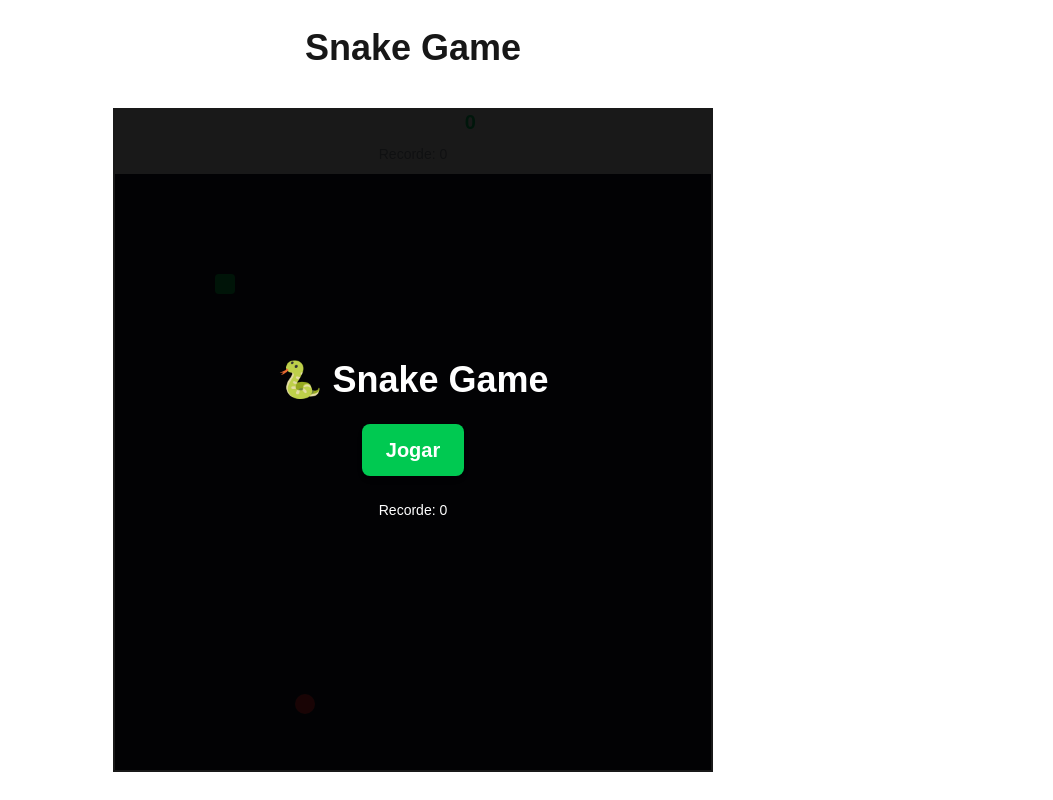
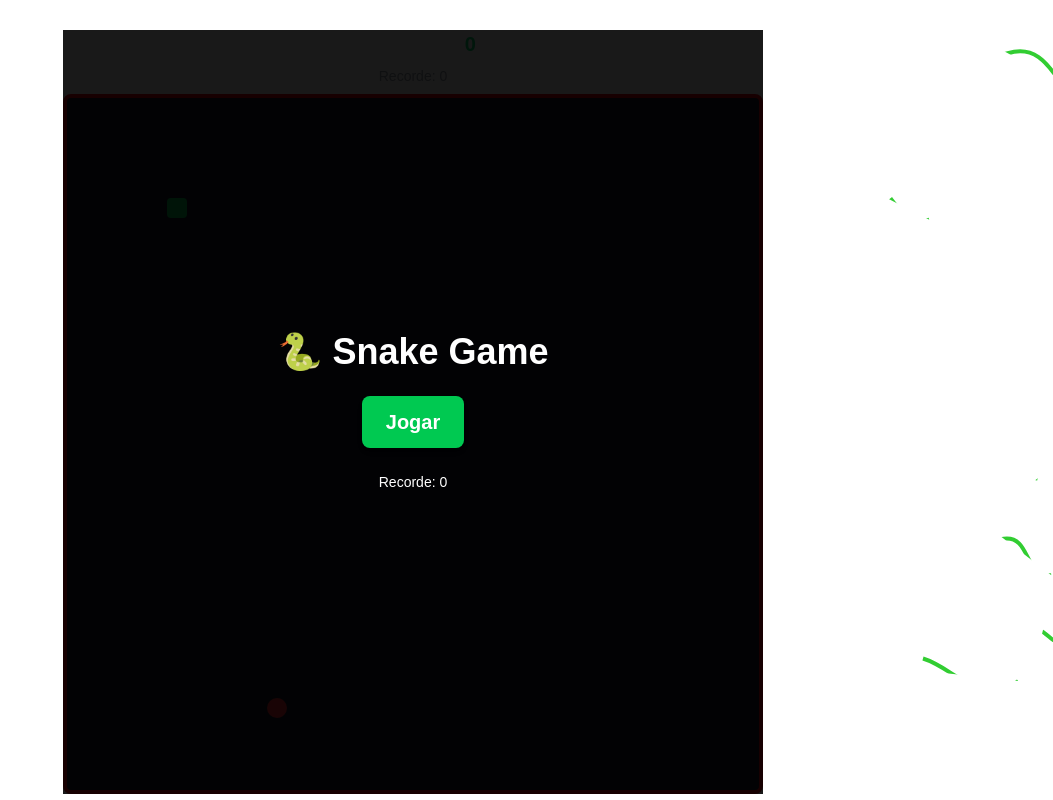
Before and after one commit to vinicius-pascoal/Snake-Game, a Next.js app: page / in a window 1280 px wide. Shown: the whole page, without its empty margins (227-1280 px from the left). Built offline with nearby package versions, Linux system fonts and the light colour scheme.

Commit message:
background (tobe fix)

```diff
--- a/src/components/Board.tsx
+++ b/src/components/Board.tsx
@@ -6,7 +6,7 @@ import { equalPos, getRandomPosition } from "@/utils/helpers";
 import Snake from "./Snake";
 import Food from "./Food";
 
-const GRID_SIZE = 30;
+const GRID_SIZE = 35;
 const CELL_SIZE = 20;
 const INITIAL_SNAKE = [{ x: 5, y: 5 }];
 
@@ -149,7 +149,7 @@ export default function Board() {
 
       {/* Tabuleiro */}
       <div
-        className="relative bg-gray-900 border-2 border-white"
+        className="relative bg-gray-900 border-4 border-red-600 rounded-lg "
         style={{
           width: `${GRID_SIZE * CELL_SIZE}px`,
           height: `${GRID_SIZE * CELL_SIZE}px`,
@@ -171,7 +171,9 @@ export default function Board() {
           <div className="flex gap-6">
             <motion.button
               whileTap={{ scale: 0.9 }}
-        onClick={() => setDir((prev) => (prev !== "RIGHT" ? "LEFT" : prev))}
+              onClick={() =>
+                setDir((prev) => (prev !== "RIGHT" ? "LEFT" : prev))
+              }
               className="w-16 h-16 rounded-full bg-white text-black text-2xl font-bold shadow-lg"
             >
               ←
@@ -185,7 +187,9 @@ export default function Board() {
             </motion.button>
             <motion.button
               whileTap={{ scale: 0.9 }}
-        onClick={() => setDir((prev) => (prev !== "LEFT" ? "RIGHT" : prev))}
+              onClick={() =>
+                setDir((prev) => (prev !== "LEFT" ? "RIGHT" : prev))
+              }
               className="w-16 h-16 rounded-full bg-white text-black text-2xl font-bold shadow-lg"
             >
               →
--- /dev/null
+++ b/src/components/SnakeBackground.tsx
@@ -0,0 +1,108 @@
+"use client";
+
+import { useEffect, useState } from "react";
+import { motion, useMotionValue, useTransform } from "framer-motion";
+
+interface Snake {
+  id: number;
+  x: number;
+  y: number;
+  size: number;
+  speed: number;
+  delay: number;
+  path: string;
+  rotation: number;
+}
+
+export default function SnakeBackground() {
+  const [snakes, setSnakes] = useState<Snake[]>([]);
+  const [screenWidth, setScreenWidth] = useState(1);
+  const [screenHeight, setScreenHeight] = useState(1);
+
+  const mouseX = useMotionValue(0);
+  const mouseY = useMotionValue(0);
+
+  const parallaxX = useTransform(mouseX, [0, screenWidth], [-10, 10]);
+  const parallaxY = useTransform(mouseY, [0, screenHeight], [-10, 10]);
+
+  useEffect(() => {
+    if (typeof window !== "undefined") {
+      setScreenWidth(window.innerWidth);
+      setScreenHeight(window.innerHeight);
+
+      const handleMouseMove = (e: MouseEvent) => {
+        mouseX.set(e.clientX);
+        mouseY.set(e.clientY);
+      };
+
+      window.addEventListener("mousemove", handleMouseMove);
+      return () => window.removeEventListener("mousemove", handleMouseMove);
+    }
+  }, [mouseX, mouseY]);
+
+  useEffect(() => {
+    const createSnake = (id: number): Snake => {
+      const size = 80 + Math.random() * 120;
+      const startX = Math.random() * 100;
+      const startY = Math.random() * 100;
+      const curve = 10 + Math.random() * 40;
+
+      const path = `
+        M0,0
+        C${curve},${-curve} ${curve * 2},${curve} ${curve * 3},0
+        C${curve * 4},${-curve} ${curve * 5},${curve} ${curve * 6},0
+      `;
+
+      return {
+        id,
+        x: startX,
+        y: startY,
+        size,
+        speed: 6 + Math.random() * 6,
+        delay: Math.random() * 3,
+        path,
+        rotation: Math.random() * 360,
+      };
+    };
+
+    const snakesArray = Array.from({ length: 10 }, (_, i) => createSnake(i));
+    setSnakes(snakesArray);
+  }, []);
+
+  return (
+    <div className="absolute inset-0 -z-10 overflow-hidden pointer-events-none">
+      {snakes.map((snake) => (
+        <motion.svg
+          key={snake.id}
+          width={snake.size}
+          height={snake.size / 4}
+          viewBox={`0 0 ${snake.size} ${snake.size / 4}`}
+          className="absolute"
+          style={{
+            top: `${snake.y}%`,
+            left: `${snake.x}%`,
+            rotate: `${snake.rotation}deg`,
+            x: parallaxX,
+            y: parallaxY,
+          }}
+        >
+          <motion.path
+            d={snake.path}
+            stroke="limegreen"
+            strokeWidth="4"
+            fill="none"
+            initial={{ pathLength: 0 }}
+            animate={{ pathLength: 1 }}
+            transition={{
+              repeat: Infinity,
+              duration: snake.speed,
+              ease: "easeInOut",
+              delay: snake.delay,
+              repeatType: "reverse",
+            }}
+          />
+        </motion.svg>
+      ))}
+    </div>
+  );
+}
--- a/src/pages/index.tsx
+++ b/src/pages/index.tsx
@@ -1,9 +1,10 @@
 import Board from "@/components/Board";
+import SnakeBackground from "@/components/SnakeBackground";
 
 export default function Home() {
   return (
     <main className="flex flex-col items-center justify-center min-h-screen">
-      <h1 className="text-4xl font-bold mb-4">Snake Game</h1>
+      <SnakeBackground />
       <Board />
     </main>
   );
```
Lines whose indentation alone changed are shown as unchanged.
